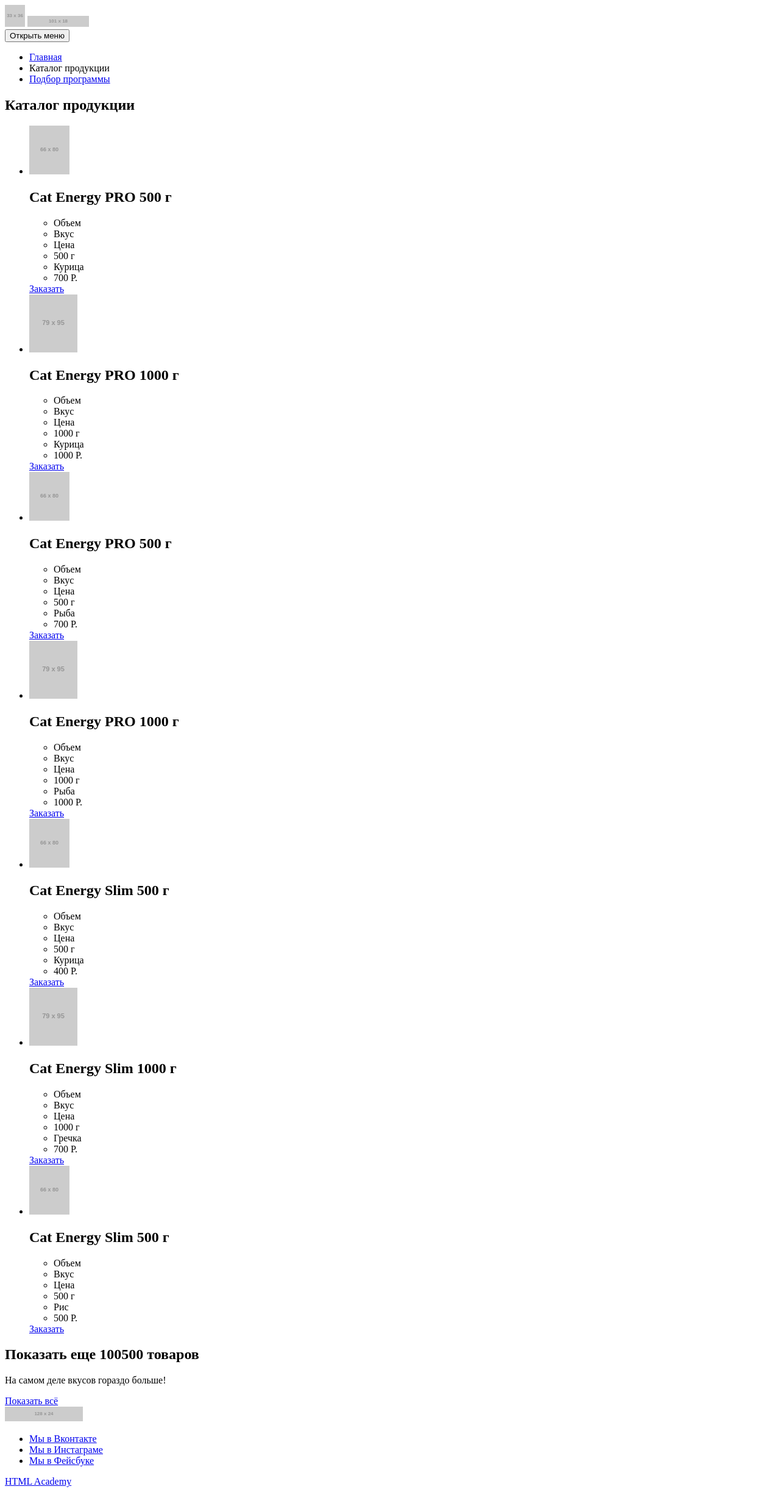
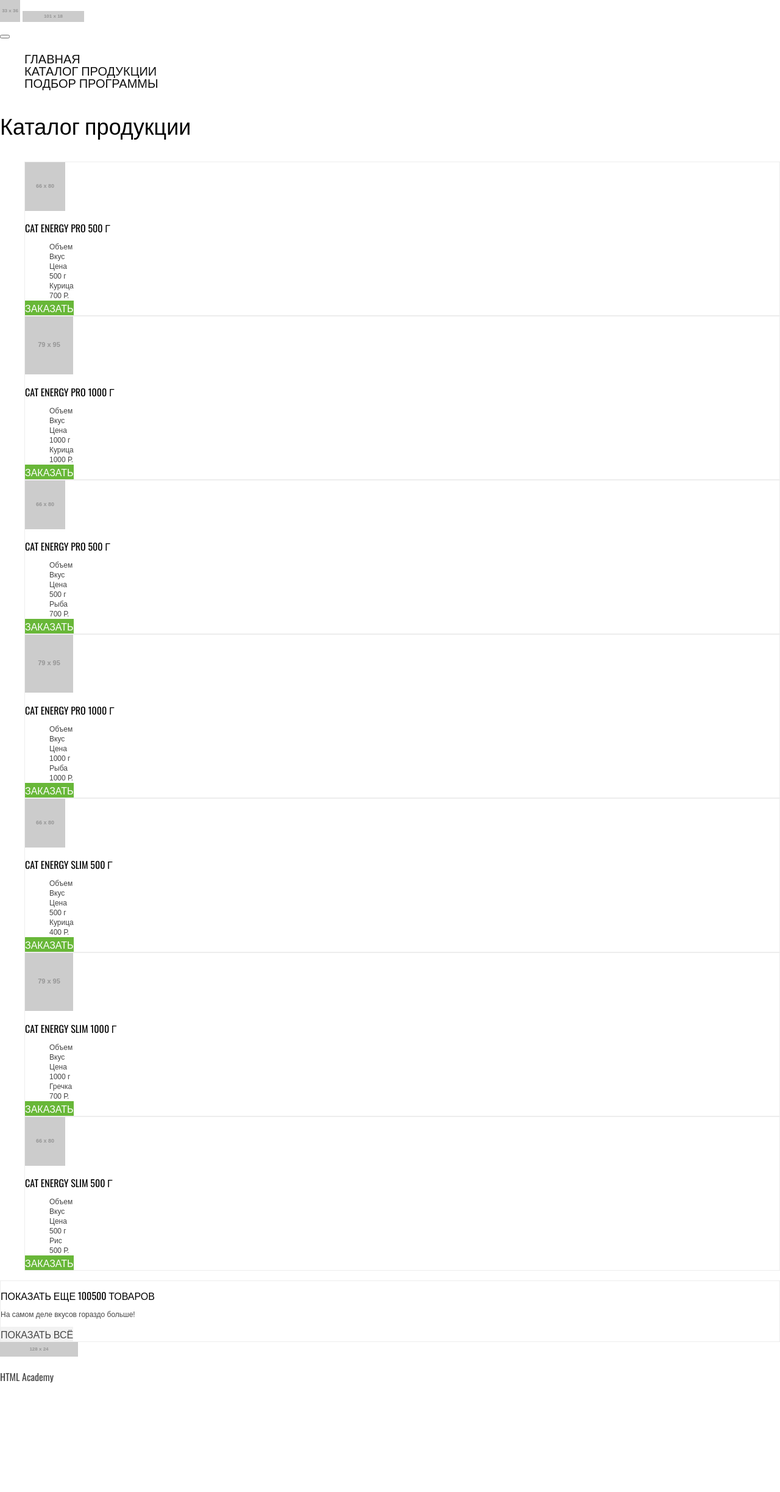
Before and after one commit to whosemivan/cat-energy, a website: page source/catalog.html in a window 1280 px wide. Shown: the whole page at 61% size. After the commit the page ends 2317 px from the top, so only its background shows below. Drawn offline with nearby package versions, Linux system fonts and the light colour scheme; files that its build step writes are made by us from their sources; placeholder pictures from the web are drawn by us.

Commit message:
Базовая стилизация

```diff
--- a/source/catalog.html
+++ b/source/catalog.html
@@ -4,6 +4,8 @@
 <head>
   <meta charset="utf-8">
   <title>HTML Academy: Кэт энерджи</title>
+  <link rel="stylesheet" href="css/style.css">
+  <link href="https://fonts.googleapis.com/css2?family=Oswald:wght@400;500;700&display=swap" rel="stylesheet">
 </head>
 
 <body>
@@ -13,17 +15,17 @@
       <img class="page-header__logo-title" src="https://via.placeholder.com/101x18" alt="Логотип «Кэт энерджи»">
     </a>
     <nav class="main-nav">
-      <button class="main-nav__togle" type="button">Открыть меню</button>
+      <button class="main-nav__togle" type="button"><span class="visually-hidden">Открыть меню</span></button>
       <div class="main-nav__wrapper">
         <ul class="main-nav__list site-list">
           <li class="site-list__item">
-            <a href="index.html">Главная</a>
+            <a class="site-list__link" href="index.html">Главная</a>
           </li>
           <li class="site-list__item">
-            <a>Каталог продукции</a>
+            <a class="site-list__link">Каталог продукции</a>
           </li>
           <li class="site-list__item">
-            <a href="form.html">Подбор программы</a>
+            <a class="site-list__link" href="form.html">Подбор программы</a>
           </li>
         </ul>
       </div>
@@ -31,12 +33,12 @@
   </header>
   <main class="page-main">
     <section class="catalog">
-      <h1>Каталог продукции</h1>
+      <h1 class="catalog__title">Каталог продукции</h1>
       <ul class="catalog__list">
         <li class="catalog__item">
           <div class="catalog__wrapper">
             <img src="https://via.placeholder.com/66x80" alt="Упаковка Cat Energy">
-            <h2 class="catalog__title">Cat Energy PRO 500 г</h2>
+            <h2 class="catalog__item-title">Cat Energy PRO 500 г</h2>
             <ul class="catalog__list">
               <li class="catalog__value">Объем</li>
               <li class="catalog__value">Вкус</li>
@@ -53,7 +55,7 @@
         <li class="catalog__item">
           <div class="catalog__wrapper">
             <img src="https://via.placeholder.com/79x95" alt="Упаковка Cat Energy">
-            <h2 class="catalog__title">Cat Energy PRO 1000 г</h2>
+            <h2 class="catalog__item-title">Cat Energy PRO 1000 г</h2>
             <ul class="catalog__list">
               <li class="catalog__value">Объем</li>
               <li class="catalog__value">Вкус</li>
@@ -70,7 +72,7 @@
         <li class="catalog__item">
           <div class="catalog__wrapper">
             <img src="https://via.placeholder.com/66x80" alt="Упаковка Cat Energy">
-            <h2 class="catalog__title">Cat Energy PRO 500 г</h2>
+            <h2 class="catalog__item-title">Cat Energy PRO 500 г</h2>
             <ul class="catalog__list">
               <li class="catalog__value">Объем</li>
               <li class="catalog__value">Вкус</li>
@@ -87,7 +89,7 @@
         <li class="catalog__item">
           <div class="catalog__wrapper">
             <img src="https://via.placeholder.com/79x95" alt="Упаковка Cat Energy">
-            <h2 class="catalog__title">Cat Energy PRO 1000 г</h2>
+            <h2 class="catalog__item-title">Cat Energy PRO 1000 г</h2>
             <ul class="catalog__list">
               <li class="catalog__value">Объем</li>
               <li class="catalog__value">Вкус</li>
@@ -104,7 +106,7 @@
         <li class="catalog__item">
           <div class="catalog__wrapper">
             <img src="https://via.placeholder.com/66x80" alt="Упаковка Cat Energy">
-            <h2 class="catalog__title">Cat Energy Slim 500 г</h2>
+            <h2 class="catalog__item-title">Cat Energy Slim 500 г</h2>
             <ul class="catalog__list">
               <li class="catalog__value">Объем</li>
               <li class="catalog__value">Вкус</li>
@@ -121,7 +123,7 @@
         <li class="catalog__item">
           <div class="catalog__wrapper">
             <img src="https://via.placeholder.com/79x95" alt="Упаковка Cat Energy">
-            <h2 class="catalog__title">Cat Energy Slim 1000 г</h2>
+            <h2 class="catalog__item-title">Cat Energy Slim 1000 г</h2>
             <ul class="catalog__list">
               <li class="catalog__value">Объем</li>
               <li class="catalog__value">Вкус</li>
@@ -138,7 +140,7 @@
         <li class="catalog__item">
           <div class="catalog__wrapper">
             <img src="https://via.placeholder.com/66x80" alt="Упаковка Cat Energy">
-            <h2 class="catalog__title">Cat Energy Slim 500 г</h2>
+            <h2 class="catalog__item-title">Cat Energy Slim 500 г</h2>
             <ul class="catalog__list">
               <li class="catalog__value">Объем</li>
               <li class="catalog__value">Вкус</li>
@@ -154,7 +156,7 @@
         </li>
       </ul>
       <div class="catalog__show">
-        <h2 class="catalog__title">Показать еще 100500 товаров</h2>
+        <h2 class="catalog__item-title">Показать еще 100500 товаров</h2>
         <p class="catalog__text">На самом деле вкусов гораздо больше!</p>
         <a class="catalog__link-show" href="#">Показать всё</a>
       </div>
--- /dev/null
+++ b/source/less/advantages.less
@@ -0,0 +1,13 @@
+.advantages__title {
+  .title;
+}
+
+.advantages-list {
+  .list;
+}
+
+.advantages__item {
+  font-size: 14px;
+  line-height: 18px;
+  color: #444444;
+}
--- /dev/null
+++ b/source/less/catalog.less
@@ -0,0 +1,53 @@
+.catalog__title {
+  .title;
+}
+
+.catalog__list {
+  .list;
+}
+
+.catalog__item {
+  border: 1px solid #ededed;
+}
+
+.catalog__item-title {
+  text-transform: uppercase;
+  font-size: 16px;
+  line-height: 20px;
+  font-weight: normal;
+}
+
+.catalog__value,
+.catalog__field {
+  font-size: 12px;
+  line-height: 16px;
+  color: #444444;
+  font-family: "Arial", sans-serif;
+}
+
+.catalog__link {
+  background-color: @green;
+  text-transform: uppercase;
+  font-size: 16px;
+  line-height: 20px;
+  color: #ffffff;
+}
+
+.catalog__show {
+  border: 1px solid #ededed;
+}
+
+.catalog__text {
+  font-size: 12px;
+  line-height: 16px;
+  color: #444444;
+  font-family: "Arial", sans-serif;
+}
+
+.catalog__link-show {
+  background-color: #f2f2f2;
+  color: #444444;
+  text-transform: uppercase;
+  font-size: 16px;
+  line-height: 20px;
+}
--- /dev/null
+++ b/source/less/categories.less
@@ -0,0 +1,26 @@
+.categories-list {
+  .list;
+}
+
+.categories__item {
+  background-color: #f2f2f2;
+}
+
+.categories__title {
+  text-transform: uppercase;
+  font-size: 24px;
+  line-height: 37px;
+  font-weight: normal;
+}
+
+.categories__description {
+  color: #444444;
+  font-size: 14px;
+  line-height: 18px;
+}
+
+.categories__link {
+  color: #111111;
+  text-transform: uppercase;
+  font-size: 16px;
+}
--- /dev/null
+++ b/source/less/first-screen.less
@@ -0,0 +1,20 @@
+.first-screen {
+  color: #ffffff;
+}
+
+.first-screen__title {
+  font-size: 36px;
+}
+
+.first-screen__slogan {
+  font-size: 14px;
+  text-transform: uppercase;
+}
+
+.first-screen__link {
+  color: #ffffff;
+  background-color: @green;
+  text-transform: uppercase;
+  font-size: 14px;
+  line-height: 18px;
+}
--- /dev/null
+++ b/source/less/page-footer.less
@@ -0,0 +1,8 @@
+.page-footer__list {
+  .list;
+}
+
+.page-footer__link {
+  color: #444444;
+  font-size: 16px;
+}
--- /dev/null
+++ b/source/less/page-header.less
@@ -0,0 +1,11 @@
+.main-nav__list {
+  .list;
+  font-size: 20px;
+  text-transform: uppercase;
+  line-height: 20px;
+}
+
+.site-list__link {
+  color: #111111;
+  font-weight: 500;
+}
--- /dev/null
+++ b/source/less/style.less
@@ -0,0 +1,42 @@
+@import "page-header.less";
+@import "first-screen.less";
+@import "categories.less";
+@import "advantages.less";
+@import "page-footer.less";
+@import "catalog.less";
+
+@green: #68b738;
+
+a {
+  text-decoration: none;
+}
+
+body {
+  background-color: #ffffff;
+  margin: 0;
+  padding: 0;
+  font-family: "Oswald", sans-serif;
+}
+
+img {
+  max-width: 100%;
+  height: auto;
+}
+
+.visually-hidden {
+  position: absolute;
+  clip: rect(0 0 0 0);
+  width: 1px;
+  height: 1px;
+  margin: -1px;
+}
+
+.title {
+  font-size: 36px;
+  line-height: 60px;
+  font-weight: normal;
+}
+
+.list {
+  list-style: none;
+}
```
Also changed, not shown: source/form.html (+6 -4 lines), source/index.html (+8 -6 lines), source/img/icon-fb.svg, source/img/icon-insta.svg, source/img/icon-vk.svg, source/img/logo-mobile.svg.
